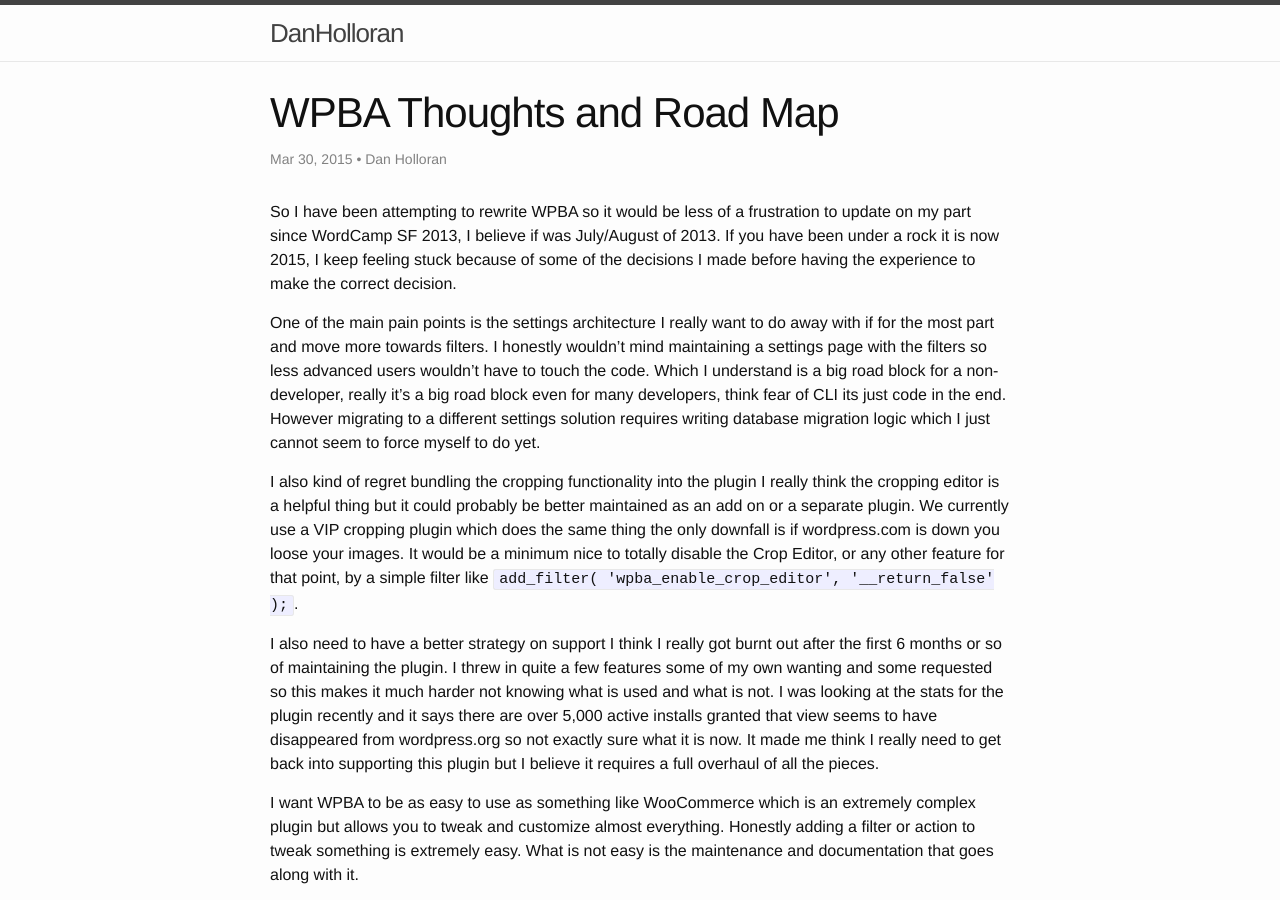
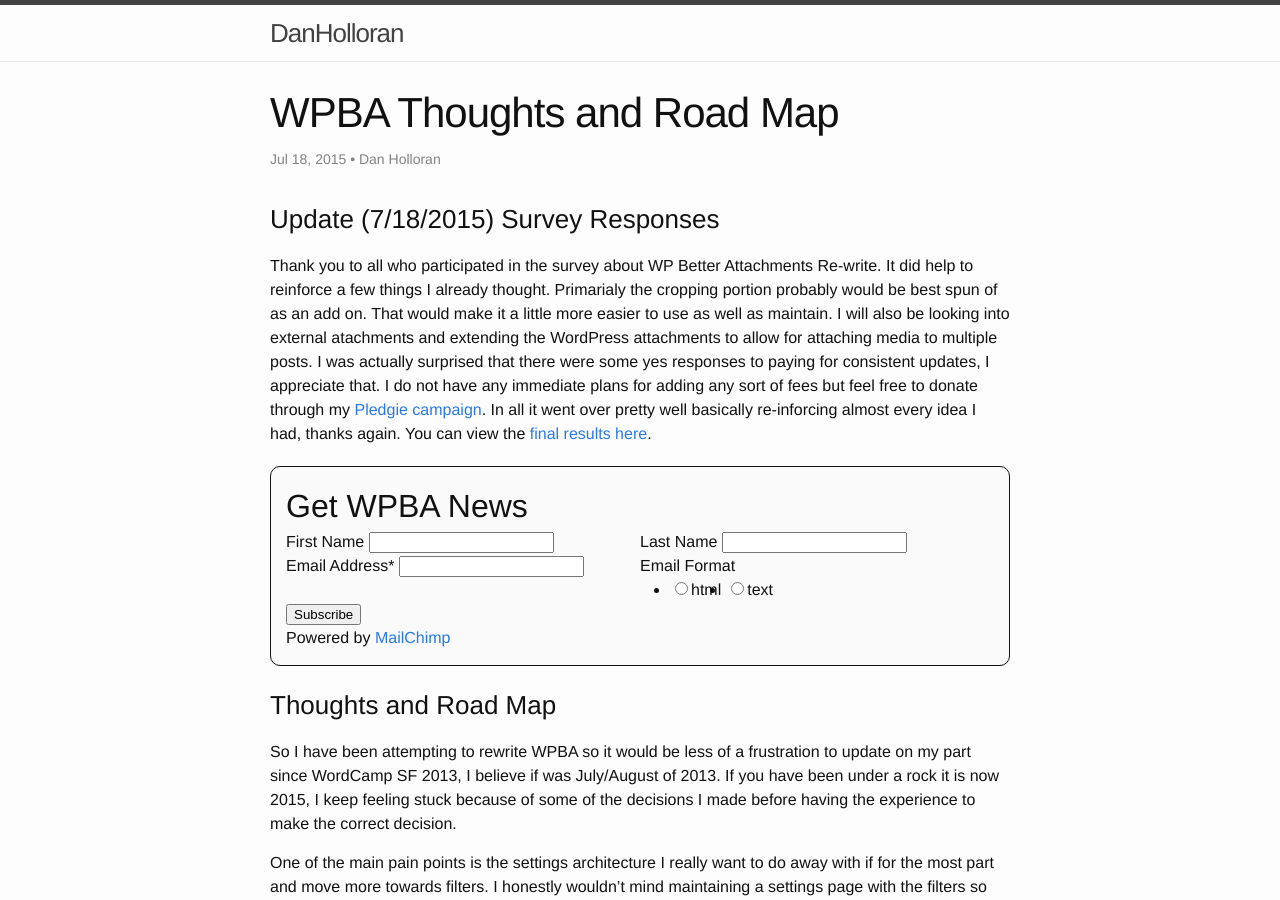
Before and after one commit to DHolloran/danholloran-com, a Jekyll site: the page built from _posts/2015/2015-07-18-wpba-thoughts-and-road-map.markdown, in a window 1280 px wide and 900 px high. Built offline with Jekyll 4.4.1, drawn with Linux system fonts in a browser that asks for light colours; comment, search, counter and statistics services are not loaded.

Commit message:
Updates "WPBA Thoughts and Road Map"

```diff
--- a/_posts/2015/2015-03-30-wpba-thoughts-and-road-map.markdown
+++ b/_posts/2015/2015-07-18-wpba-thoughts-and-road-map.markdown
@@ -1,9 +1,18 @@
 ---
 layout: post
 title: WPBA Thoughts and Road Map
-date: '2015-03-30 02:26:16'
+date: "2015-07-18 11:36"
+wpbaInlineForm: true
+redirect_from:
+  - /2015/03/30/wpba-thoughts-and-road-map/
 ---
 
+### Update (7/18/2015) Survey Responses
+Thank you to all who participated in the survey about WP Better Attachments Re-write. It did help to reinforce a few things I already thought. Primarialy the cropping portion probably would be best spun of as an add on. That would make it a little more easier to use as well as maintain. I will also be looking into external atachments and extending the WordPress attachments to allow for attaching media to multiple posts. I was actually surprised that there were some yes responses to paying for consistent updates, I appreciate that. I do not have any immediate plans for adding any sort of fees but feel free to donate through my [Pledgie campaign](https://pledgie.com/campaigns/20476). In all it went over pretty well basically re-inforcing almost every idea I had, thanks again. You can view the [final results here](https://www.surveymonkey.com/results/SM-Y2SKS2DY/).
+
+{% include wpba-inline-newsletter-signup.html %}
+
+### Thoughts and Road Map
 So I have been attempting to rewrite WPBA so it would be less of a frustration to update on my part since WordCamp SF 2013, I believe if was July/August of 2013.  If you have been under a rock it is now 2015, I keep feeling stuck because of some of the decisions I made before having the experience to make the correct decision.
 
 One of the main pain points is the settings architecture I  really want to do away with if for the most part and move more towards filters.  I honestly wouldn't mind maintaining a settings page with the filters so less advanced users wouldn't have to touch the code.  Which I understand is a big road block for a non-developer, really it's a big road block even for many developers, think fear of CLI its just code in the end.  However migrating to a different settings solution requires writing database migration logic which I just cannot seem to force myself to do yet.
```
